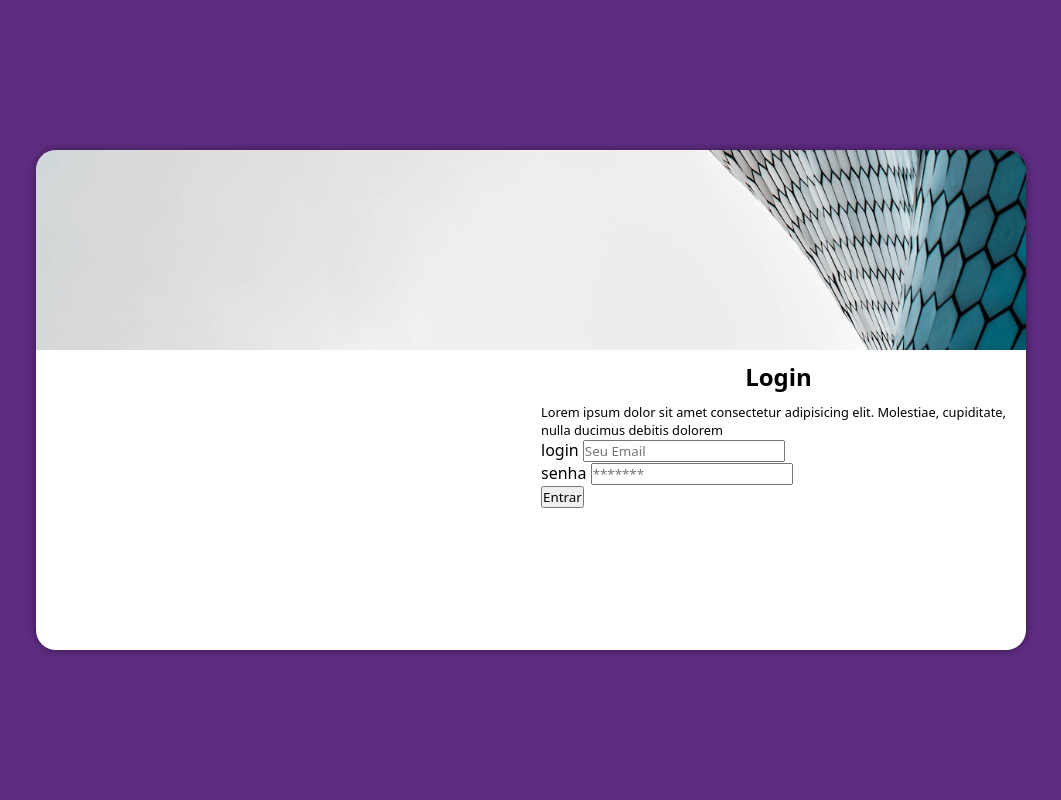
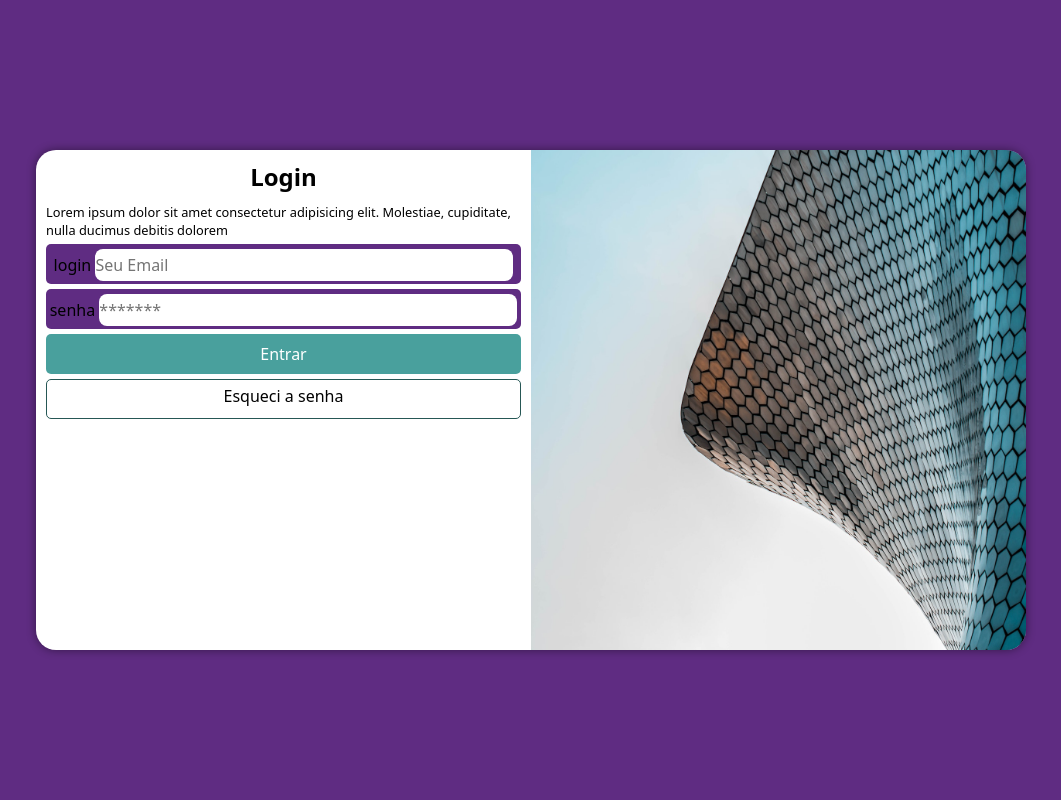
Before and after one commit to MaykonRegis/ProjetoLogin, a plain HTML site: page index.html in a window 1280 px wide. Shown: the whole page, without its empty margins (109-1170 px from the left). Drawn offline with Linux system fonts and the light colour scheme.

Commit message:
formulario

```diff
--- a/css/estilo.css
+++ b/css/estilo.css
@@ -63,3 +63,61 @@ div#formulario > h1 {
 div#formulario > p {
     font-size: 0.8em;
 }
+
+.campo {
+    background-color: #5f2c82;
+    display: block;
+    width: 100%;
+    height: 40px;
+    border-radius: 5px;
+    margin: 5px 0px;
+    text-align: center;
+
+}
+
+div input {
+    font-size: 1em;
+    height: 80%;
+    border: 0px;
+    border-radius: 8px;
+    width: 88%;
+    margin-top: 5px;
+}
+
+.botao {
+    display: block;
+    font-size: 1em;
+    width: 100%;
+    height: 40px;
+    background-color: #49a09d;
+    border: none;
+    color: white;
+    border-radius: 5px;
+    cursor: pointer;
+    text-align: center;
+}
+
+.botao:hover {
+    background-color: #265755;
+}
+
+.esqueci {
+    display: block;
+    font-size: 1em;
+    width: 100%;
+    height: 40px;
+    background-color: white;
+    border: none;
+    color: black;
+    border: 1px solid #265755;
+    border-radius: 5px;
+    cursor: pointer;
+    text-align: center;
+    padding-top: 5px;
+    margin-top: 5px;
+    text-decoration: none;
+}
+
+.esqueci:hover {
+    background-color: aqua;
+}
--- a/css/querry.css
+++ b/css/querry.css
@@ -2,7 +2,7 @@
 
 
 
-@media screen and (min-width: 768px) and (max-widt: 992px) {
+@media screen and (min-width: 768px) and (max-width: 992px) {
 
     body {
         background-image: linear-gradient(to top,#49a09d, #5f2c82);
@@ -26,8 +26,8 @@
     section#login {
         width: 990px;
     }
-    section#login > div#formulario{
-        float: left;
+    section#login > div#imagen{
+        float: right;
         width: 50%;
         height: 100%;
     }
--- a/index.html
+++ b/index.html
@@ -27,7 +27,8 @@
                         <input type="password" name="senha" id="isenha" placeholder="*******" autocomplete="current-password" required>
                     </div>
 
-                    <input type="submit" value="Entrar">
+                    <input type="submit" value="Entrar" class="botao">
+                    <a href="esqueci.html" class="esqueci">Esqueci a senha</a>
                 </form>
             </div>
         </section>
```
